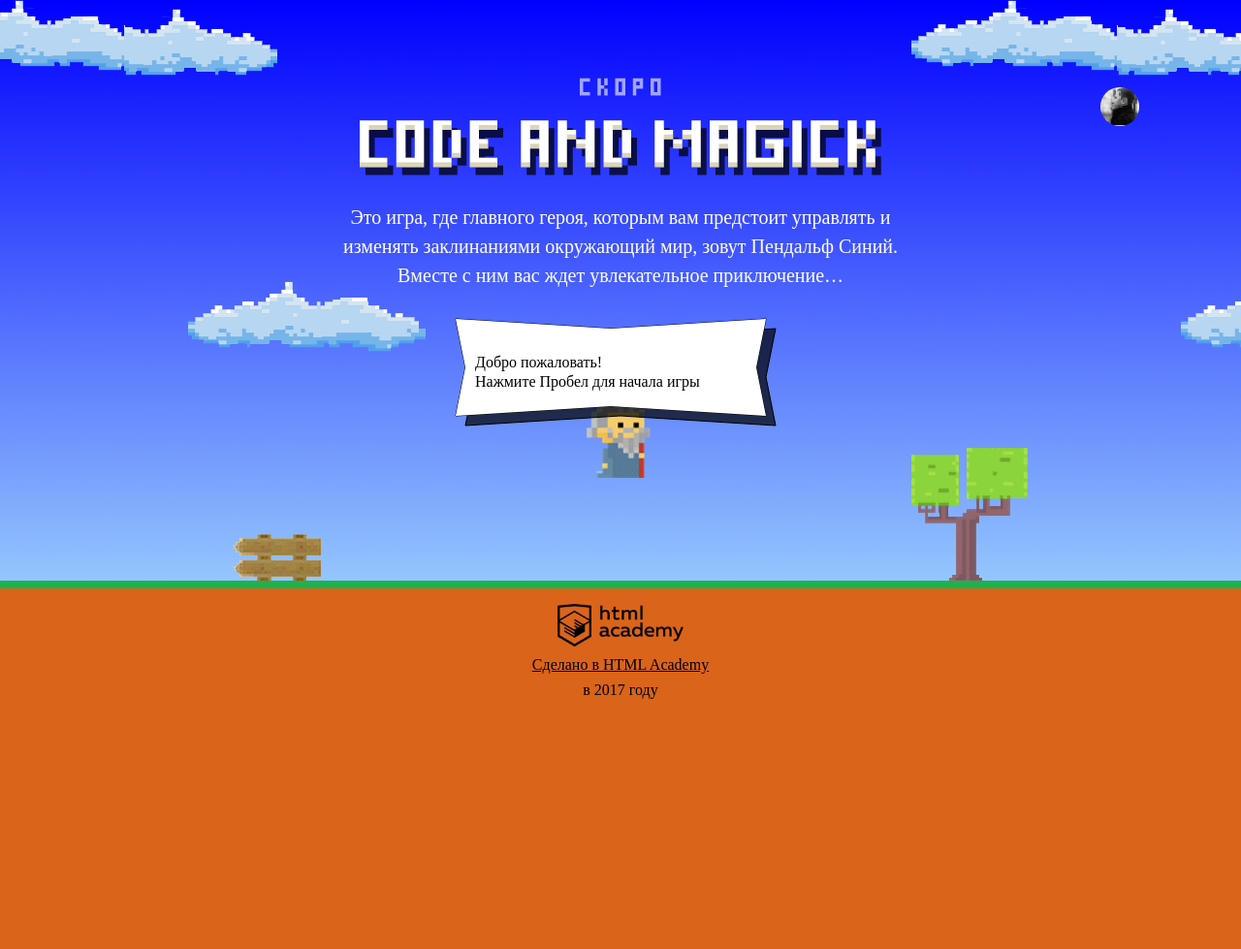
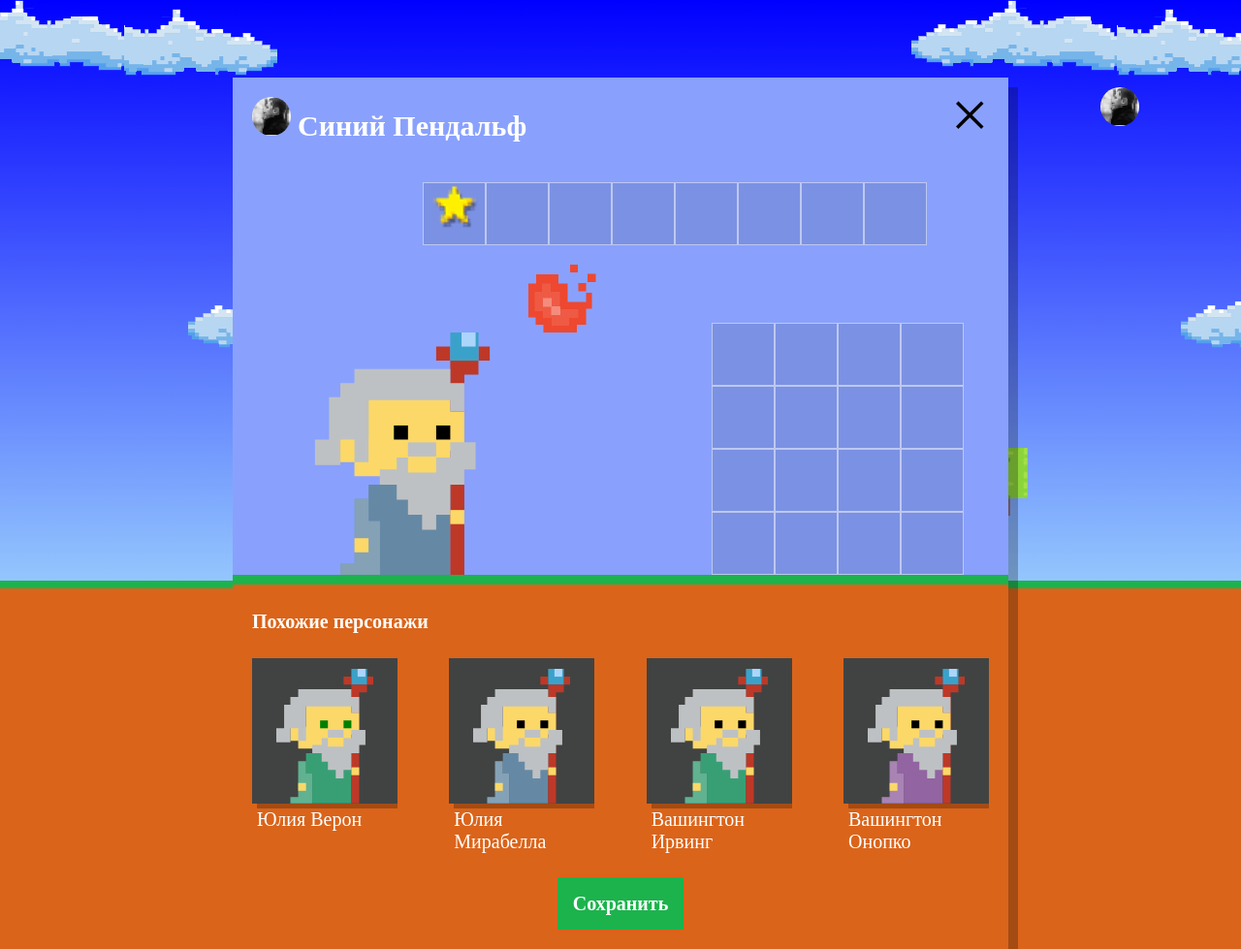
Before and after one commit to Egor-arkharov/htmlacademy-course-code-and-magick, a website: page index.html in a window 1280 px wide. Shown: the whole page at 97% size. Before the commit the page ends 800 px from the top, so only its background shows below. Drawn offline with Linux system fonts and the light colour scheme; a web font is replaced by a local one.

Commit message:
Отрисовка похожих персонажей

```diff
--- a/index.html
+++ b/index.html
@@ -199,8 +199,10 @@
     return gameFieldHeight / 3;
   }
 </script>
+<script src="js/game.js"></script>
 <script src="js/stat.js"></script>
-<script src="js/game.js"></script>
+<script src="js/setup.js"></script>
+
 
 </body>
 </html>
--- /dev/null
+++ b/js/setup.js
@@ -0,0 +1,51 @@
+'use strict';
+
+var WIZARD_NAMES = ['Иван', 'Хуан Себастьян', 'Мария', 'Кристоф', 'Виктор', 'Юлия', 'Люпита', 'Вашингтон'];
+var WIZARD_SURNAMES = ['да Марья', 'Верон', 'Мирабелла', 'Вальц', 'Онопко', 'Топольницкая', 'Нионго', 'Ирвинг'];
+var WIZARD_COAT_COLORS = ['rgb(101, 137, 164)', 'rgb(241, 43, 107)', 'rgb(146, 100, 161)', 'rgb(56, 159, 117)', 'rgb(215, 210, 55)', 'rgb(0, 0, 0)'];
+var WIZARD_EYES_COLORS = ['black', 'red', 'blue', 'yellow', 'green'];
+
+var userDialog = document.querySelector('.setup');
+userDialog.classList.remove('hidden');
+
+var similarListElement = document.querySelector('.setup-similar-list');
+var similarWizardTemplate = document.querySelector('#similar-wizard-template').content.querySelector('.setup-similar-item');
+
+var getRandomNum = function (max) {
+  return Math.floor(Math.random() * Math.floor(max));
+};
+
+var getWizard = function (names, surnames, coatColors, eyesColors) {
+  var wizardObj = {
+    name: names[getRandomNum(names.length)] + ' ' + surnames[getRandomNum(surnames.length)],
+    coatColor: coatColors[getRandomNum(coatColors.length)],
+    eyesColor: eyesColors[getRandomNum(eyesColors.length)]
+  };
+
+  return wizardObj;
+};
+
+var wizards = [
+  getWizard(WIZARD_NAMES, WIZARD_SURNAMES, WIZARD_COAT_COLORS, WIZARD_EYES_COLORS),
+  getWizard(WIZARD_NAMES, WIZARD_SURNAMES, WIZARD_COAT_COLORS, WIZARD_EYES_COLORS),
+  getWizard(WIZARD_NAMES, WIZARD_SURNAMES, WIZARD_COAT_COLORS, WIZARD_EYES_COLORS),
+  getWizard(WIZARD_NAMES, WIZARD_SURNAMES, WIZARD_COAT_COLORS, WIZARD_EYES_COLORS)
+];
+
+var renderWizard = function (wizard) {
+  var wizardElement = similarWizardTemplate.cloneNode(true);
+
+  wizardElement.querySelector('.setup-similar-label').textContent = wizard.name;
+  wizardElement.querySelector('.wizard-coat').style.fill = wizard.coatColor;
+  wizardElement.querySelector('.wizard-eyes').style.fill = wizard.eyesColor;
+
+  return wizardElement;
+};
+
+var fragment = document.createDocumentFragment();
+for (var i = 0; i < wizards.length; i++) {
+  fragment.appendChild(renderWizard(wizards[i]));
+}
+similarListElement.appendChild(fragment);
+
+userDialog.querySelector('.setup-similar').classList.remove('hidden');
```
